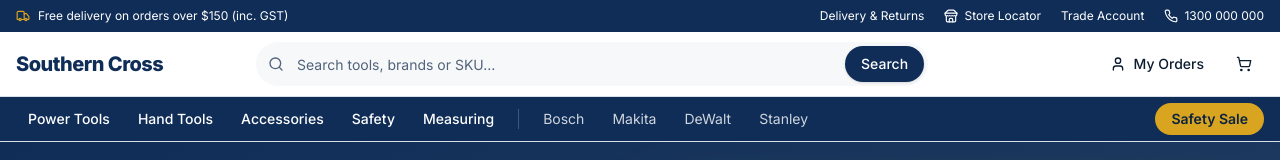
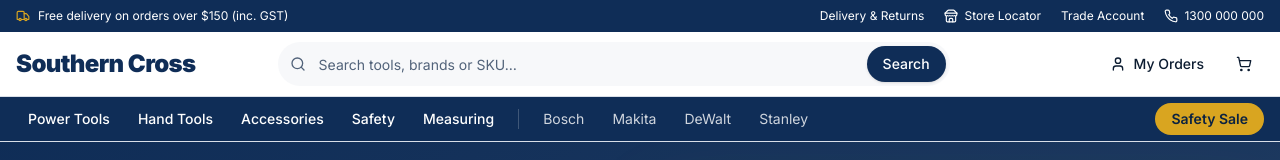
Before and after one commit to biplobcoder-ops/shopos, a Next.js app: page / in a window 1280 px wide. Shown: the top 160 px of the page. Built offline with nearby package versions, Linux system fonts and the light colour scheme.

Commit message:
Update navbar.tsx

```diff
--- a/components/website/navbar.tsx
+++ b/components/website/navbar.tsx
@@ -108,13 +108,13 @@
             <Menu className="h-5 w-5" />
           </Button>
 
-          {/* Site name only — no logo, no tagline */}
+          {/* Site name — BOLD, no logo, no tagline */}
           <Link
             href="/"
             className="shrink-0"
             aria-label={`${businessInfo.name} home`}
           >
-            <span className="text-lg md:text-xl font-extrabold tracking-tight text-primary">
+            <span className="text-xl md:text-2xl font-black tracking-tight text-primary">
               Southern Cross
             </span>
           </Link>
@@ -236,9 +236,9 @@
       {/* Mobile / tablet menu */}
       <Sheet open={mobileOpen} onOpenChange={setMobileOpen}>
         <SheetContent side="left" className="p-0 w-[88vw] max-w-[320px] flex flex-col">
-          {/* Site name only — no logo, no tagline */}
+          {/* Site name — BOLD, no logo, no tagline */}
           <div className="flex items-center h-16 border-b border-border px-4">
-            <span className="text-base font-extrabold text-primary">
+            <span className="text-lg font-black text-primary">
               Southern Cross
             </span>
           </div>
```
